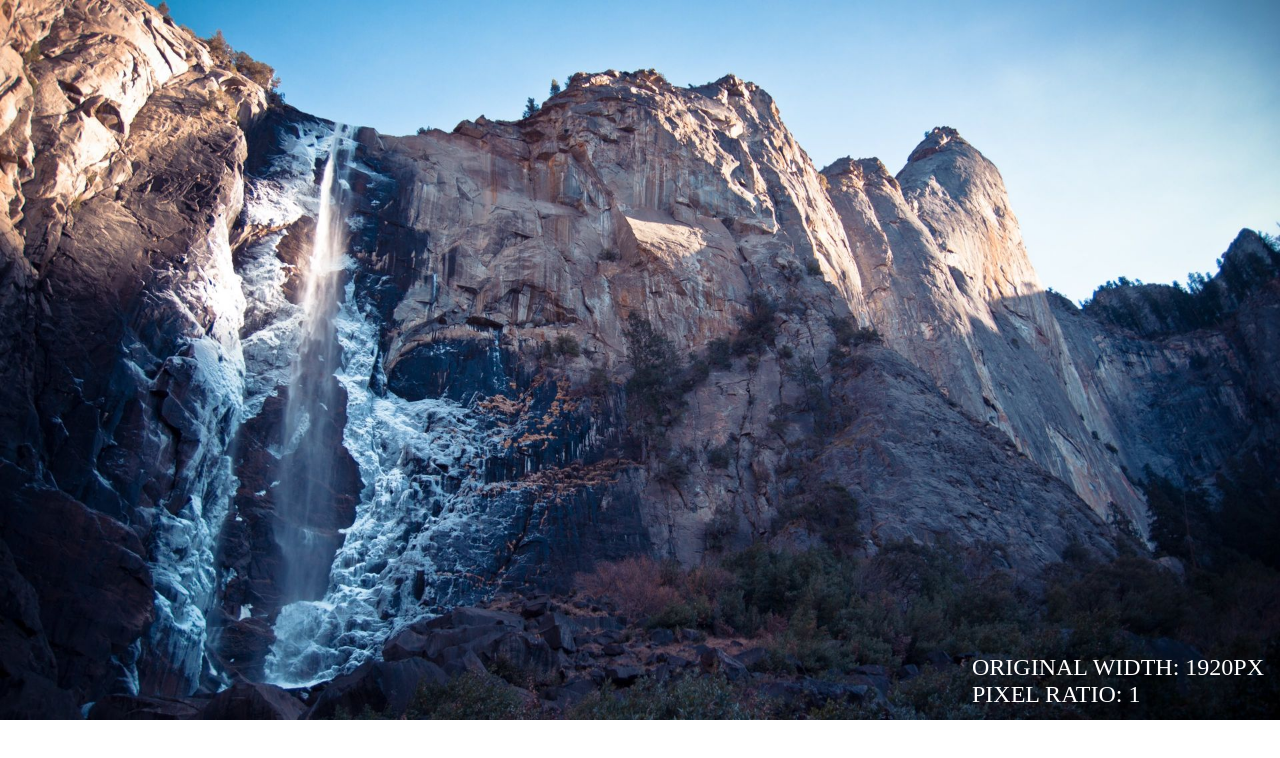
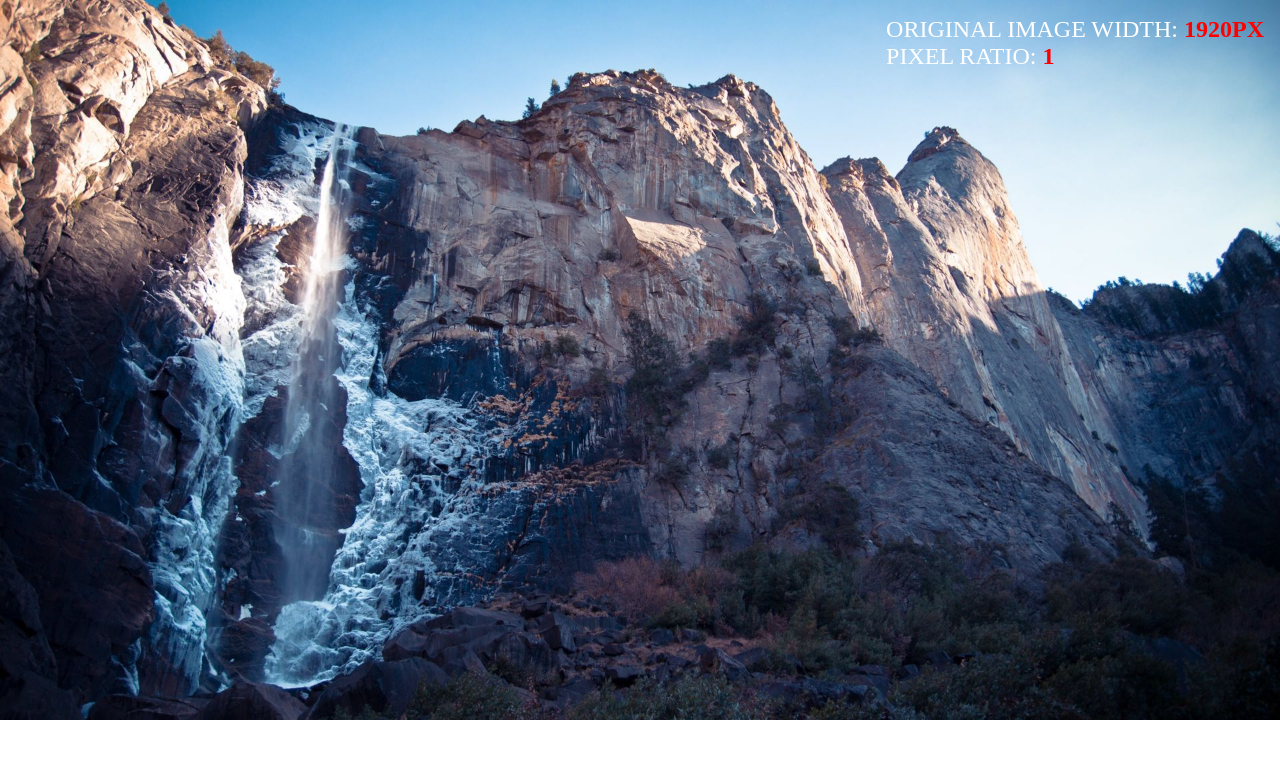
Before and after one commit to davidkolisek/srcset-example, a plain HTML site: page index.html in a window 1280 px wide. Drawn offline with Linux system fonts and the light colour scheme.

Commit message:
minor upgrades 2.0

```diff
--- a/index.html
+++ b/index.html
@@ -42,20 +42,20 @@
 
     <section class="pr-2">
         <!--pixel ratio 2-->
-        <div>original width: 3840px <br> pixel ratio: 2</div>
-        <div>original width: 2398px <br> pixel ratio: 2</div>
-        <div>original width: 1982px <br> pixel ratio: 2</div>
-        <div>original width: 1534px <br> pixel ratio: 2</div>
-        <div>original width: 1152px <br> pixel ratio: 2</div>
+        <div>original image width: <span> 3840px</span> <br> pixel ratio: <span>2</span></div>
+        <div>original image width:<span> 2398px </span><br> pixel ratio: <span>2</span></div>
+        <div>original image width: <span>1982px </span><br> pixel ratio: <span>2</span></div>
+        <div>original image width: <span>1534px </span><br> pixel ratio: <span>2</span></div>
+        <div>original image width: <span>1152px </span><br> pixel ratio: <span>2</span></div>
 
     </section>
     <section class="pr-1">
         <!--pixel ratio 1-->
-        <div>original width: 1920px <br> pixel ratio: 1</div>
-        <div>original width: 1199px <br> pixel ratio: 1</div>
-        <div>original width: 991px <br> pixel ratio: 1</div>
-        <div>original width: 767px <br> pixel ratio: 1</div>
-        <div>original width: 576px <br> pixel ratio: 1</div>
+        <div>original image width: <span>1920px </span><br> pixel ratio: <span>1</span></div>
+        <div>original image width: <span>1199px </span><br> pixel ratio:<span> 1</span></div>
+        <div>original image width: <span>991px </span><br> pixel ratio:<span> 1</span></div>
+        <div>original image width: <span>767px </span><br> pixel ratio: <span>1</span></div>
+        <div>original image width: <span>576px </span><br> pixel ratio: <span>1</span></div>
     </section>
 </main>
 </body>
--- a/main.scss
+++ b/main.scss
@@ -19,8 +19,12 @@ section {
     text-transform: uppercase;
     color: white;
     position: absolute;
-    bottom: 1rem;
+    top: 1rem;
     right: 1rem;
+    span {
+      font-weight: bold;
+      color: red;
+    }
   }
 }
 
```
Also changed, not shown: main.css, 2 other files.
